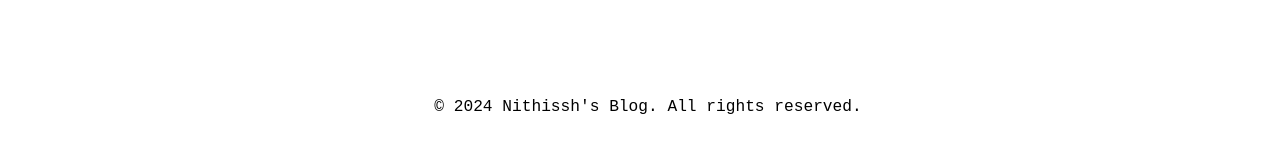
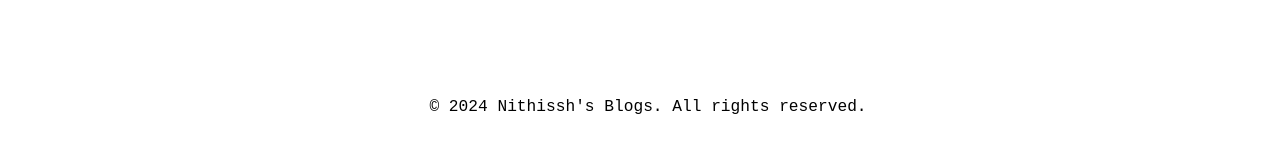
Before and after one commit to snithissh/blog-jekyll, a Jekyll site: the page built from index.html, in a window 1280 px wide and 1400 px high, scrolled down 6480 px. Shown: the part 1242-1395 px from the top of the window. Built offline with Jekyll 4.4.1, drawn with Linux system fonts in a browser that asks for light colours; nearby versions of some CDN libraries; the list of posts is cut into pages by our own code.

Commit message:
Update _config.yml

```diff
--- a/_config.yml
+++ b/_config.yml
@@ -1,4 +1,4 @@
-title: Nithissh's Blog
+title: Nithissh's Blogs
 description: Just a guy who loves to learn things around
 url: https://blog.nithissh.xyz
 baseurl: ''
```
